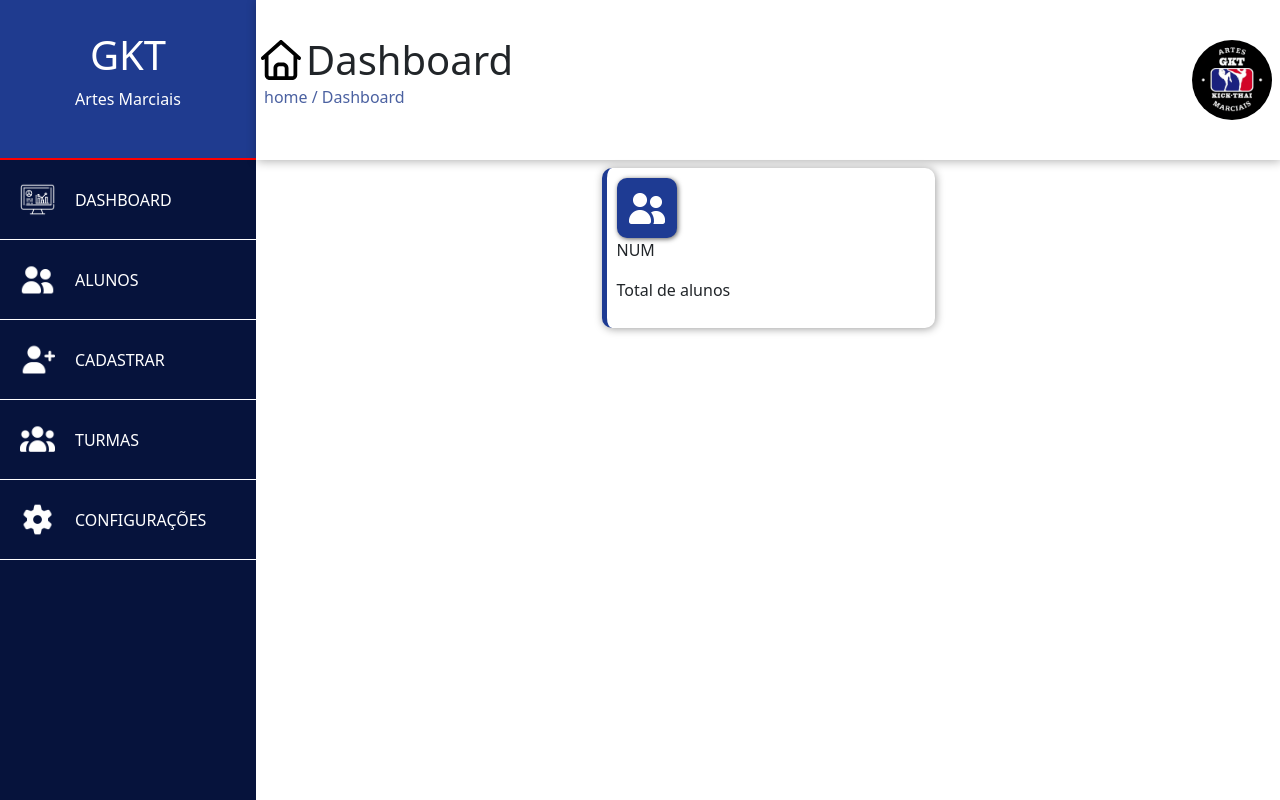
After one commit to lzeunfa/Sistema-Gerenciamento-Alunos, a PHP site: page /sistema.html in a window 1280 px wide. The commit adds this page. Run offline with PHP 8.4, Linux system fonts and the light colour scheme.

Commit message:
iniciando a criação dos conteúdos das paginas

```diff
--- a/ASSETS/CSS/dashboard.css
+++ b/ASSETS/CSS/dashboard.css
@@ -14,6 +14,7 @@
     --azulClaro: #1F3B8F;
     --azulEscuro: #06133C;
     --azulSelecionado: #263C81;
+    --bckgTotalAlunos: #1E3B93;
 }
 
 body{
@@ -31,17 +32,18 @@ body{
     color: white;
 
     height: 10vh;
+
+    border-bottom: 2px solid red;
 }
 
 #opcoesMenu{
     background-color: var(--azulEscuro);
 
-    height: 100vh;
+    height: 80vh;
 }
 
 .linkOpcoes{
     display: flex;
-    justify-content: center;
     align-items: center;
 
     background-color: var(--azulEscuro);
@@ -55,10 +57,16 @@ body{
     border-bottom: 1px solid white;
 
     transition: .5s;
+
+    padding: 20px;
 }
 
 .linkOpcoes:hover{
     background-color: var(--azulSelecionado);
+}
+
+.linkOpcoes img{
+    margin-right: 20px;
 }
 
 .linkSelecionado{
@@ -94,3 +102,40 @@ header{
 }
 
 /*Fim area header*/
+
+/*conteudo do dashboard*/
+.containerInfos{
+    background-color: white;
+
+    box-shadow: 1px 1px 8px rgba(0, 0, 0, 0.381);
+
+    padding: 10px;
+
+    width: 333px;
+
+    border-radius: 10px;
+}
+
+.containerIconeInfos{
+    background-color: var(--bckgTotalAlunos);
+
+    width: 60px;
+    height: 60px;
+
+    display: flex;
+    align-items: center;
+    justify-content: center;
+
+    border-radius: 10px;
+
+    box-shadow: 1px 1px 5px rgba(0, 0, 0, 0.648);
+}
+
+.containerIconeInfos img{
+    width: 40px;
+}
+
+#quantidadeAlunos{
+    border-left: 5px solid var(--bckgTotalAlunos);
+    box-sizing: border-box;
+}
--- a/ASSETS/CSS/mq.css
+++ b/ASSETS/CSS/mq.css
@@ -19,6 +19,7 @@
 
     header{
         height: 20vh;
+        width: 70vw;
     }
 
 }
@@ -35,14 +36,13 @@
         display: flex;
         justify-content: space-between;
         align-items: center;
+
+        height: 20vh;
+        width: 80vw;
     }
 
     #menuHeader{
         display: flex;
-    }
-
-    header{
-        height: 20vh;
     }
 
     #bannerMenu{
--- a/BACKEND/CONTROLLER/actions.php
+++ b/BACKEND/CONTROLLER/actions.php
@@ -16,7 +16,7 @@
         if($userPass == $data['password_user']){
             $_SESSION['user_id'] =  $data['id_user'];
             $_SESSION['user_name'] = $userName;
-            header('Location: ../../index.php'); //mude para o arquivo  do dashboard
+            header('Location: ../../sistema.html'); //mude para o arquivo  do dashboard
             exit();
         }else{
             $_SESSION['login_error'] = "Senha incorreta!";
--- /dev/null
+++ b/sistema.html
@@ -0,0 +1,117 @@
+<!DOCTYPE html>
+<html lang="pt-br">
+<head>
+    <meta charset="UTF-8">
+    <meta name="viewport" content="width=device-width, initial-scale=1.0">
+    <meta name="description" content="Página do dashboard da GKT">
+    <title>Dashboard GKT</title>
+
+    <link rel="shortcut icon" href="favicon.png" type="image/x-icon">
+
+    <!--css-->
+    <!--css do header esta neste css-->
+    <link rel="stylesheet" href="ASSETS/CSS/dashboard.css">
+
+    <!--media querie css-->
+    <link rel="stylesheet" href="ASSETS/CSS/mq.css">
+
+    <!--bootstrap css-->
+    <link href="https://cdn.jsdelivr.net/npm/bootstrap@5.3.8/dist/css/bootstrap.min.css" rel="stylesheet" integrity="sha384-sRIl4kxILFvY47J16cr9ZwB07vP4J8+LH7qKQnuqkuIAvNWLzeN8tE5YBujZqJLB" crossorigin="anonymous">
+</head>
+<body>
+
+    <!--section para organizacao de conteudos menu e header-->
+    <section id="menuHeader" class="d-flex">
+
+        <div id="menuLateral">
+
+            <!--banner com nome da academia-->
+            <div id="bannerMenu" class="d-flex flex-column align-items-center justify-content-center">
+
+                <h1>GKT</h1>
+                <p>Artes Marciais</p>
+
+            </div>
+
+            <div id="opcoesMenu" class="d-flex flex-column">
+
+                <a href="#" id="dashboardPage" class="linkOpcoes">
+                    <img src="ASSETS/IMGS/ICONES/iconeDashboard.png" alt="icone simbolizando area de dashboard" width="35px">
+                    DASHBOARD
+                </a>
+
+                <a href="#" id="studentsPage" class="linkOpcoes">
+                    <img src="ASSETS/IMGS/ICONES/iconeAlunos.png" alt="icone simbolizando area de dashboard" width="35px">
+                    ALUNOS
+                </a>
+
+                <a href="#" id="registerPage" class="linkOpcoes">
+                    <img src="ASSETS/IMGS/ICONES/iconeCadastrar.png" alt="icone simbolizando area de dashboard" width="35px">
+                    CADASTRAR
+                </a>
+
+                <a href="#" id="classesPage" class="linkOpcoes">
+                    <img src="ASSETS/IMGS/ICONES/iconeTurmas.png" alt="icone simbolizando area de dashboard" width="35px">
+                    TURMAS
+                </a>
+
+                <a href="#" id="configsPages" class="linkOpcoes">
+                    <img src="ASSETS/IMGS/ICONES/iconeConfigs.png" alt="icone simbolizando area de dashboard" width="35px">
+                    CONFIGURAÇÕES
+                </a>
+
+            </div>
+
+        </div>
+
+        <section id="sectionCentralizadora" class="d-flex flex-column">
+
+            <!--cabecalho-->
+            <header>
+                <!--section para conteúdo informativo da pagina no header-->
+                <section class="d-flex flex-column">
+                    <div class="d-flex align-items-center justify-content-center">
+                        <!--icone da pagina-->
+                        <img src="ASSETS/IMGS/ICONES/house-regular-full.svg" alt="icone de casa simbolizando pagina de dashboard" width="50px">
+                        <!--este texto muda de acordo com a página acessada-->
+                        <h1 class="m-0">Dashboard</h1>
+                    </div>
+                    <!--texto dentro do span deve mudar de acordo com a página-->
+                    <p class="textoAzul ps-2">home / <span>Dashboard</span></p>
+                </section>
+                <!--logo da gkt-->
+                <img class="logoGKT me-2" src="ASSETS/IMGS/LOGOS/logo_gktCF.png" alt="logo da academia gkt">
+            </header>
+
+            <!--tag que recebera troca de html via interação-->
+            <main id="mainConteudoPagina" class="mt-2 d-flex align-items-center justify-content-center">
+
+                <section id="infosAcademia">
+
+                    <div id="quantidadeAlunos" class="containerInfos">
+
+                        <div class="containerIconeInfos">
+                            <img src="ASSETS/IMGS/ICONES/iconeAlunos.png" alt="icone dois bonequinhos">
+                        </div>
+
+                        <!--recebe pesquisa da soma do sql do total de alunos-->
+                        <p id="numTotalAlunos">NUM</p>
+                        <p>Total de alunos</p>
+
+                    </div>
+
+                </section>
+
+            </main>
+
+        </section>
+
+    </section>
+
+    <!--js das paginas e interações-->
+    <script src="ASSETS/JS/paginas.js"></script>
+
+    <!--bootstrap js-->
+    <script src="https://cdn.jsdelivr.net/npm/bootstrap@5.3.8/dist/js/bootstrap.bundle.min.js" integrity="sha384-FKyoEForCGlyvwx9Hj09JcYn3nv7wiPVlz7YYwJrWVcXK/BmnVDxM+D2scQbITxI" crossorigin="anonymous"></script>
+</body>
+</html>
```
Also changed, not shown: dashboard.html (deleted, +0 -98 lines), ASSETS/PAGINAS/ALUNOS.html (added), ASSETS/PAGINAS/CADASTRAR.html (added), ASSETS/PAGINAS/DASHBOARD.html (added), ASSETS/PAGINAS/TURMAS.html (added).
